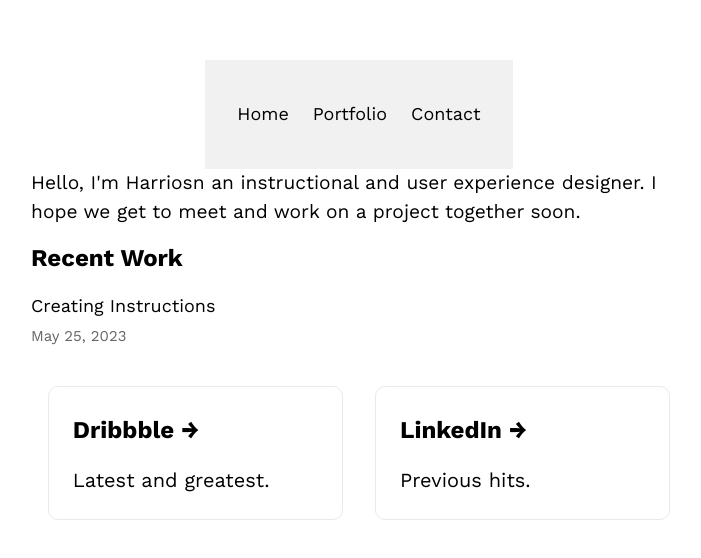
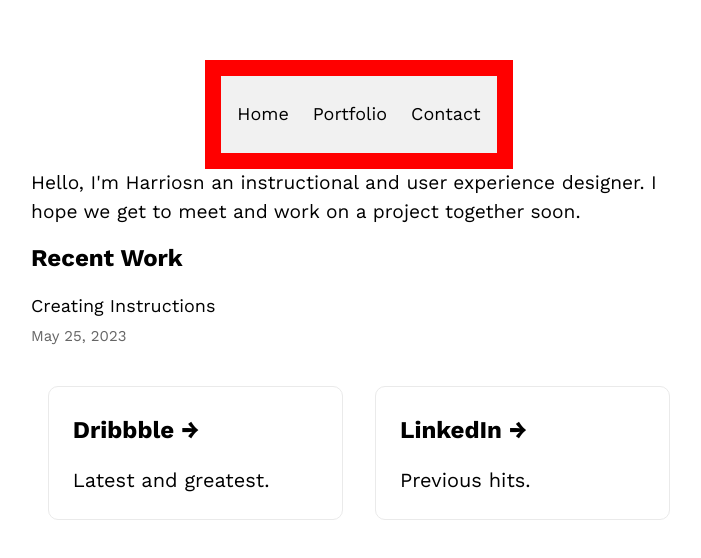
Before and after one commit to hgiven/subday, a Next.js app: page / in a window 1280 px wide. Shown: the part 102-660 px from the top of the page, without its empty margins (281-982 px from the left). Built offline with nearby package versions, Linux system fonts and the light colour scheme.

Commit message:
updated nave bar color and wdith / height amount

```diff
--- a/styles/global.css
+++ b/styles/global.css
@@ -49,7 +49,7 @@ nav{
   padding: 16px;
   justify-content: space-between;
   align-items: center;
-  background-color: #f1f1f1;
+  background-color: #ff0000;
 }
 .nav__menu-bar{
   display: flex;
@@ -58,8 +58,8 @@ nav{
   cursor: pointer;
 }
 .nav__menu-bar div{
-  width: 40px;
-  height: 4px;
+  width: 80px;
+  height: 2px;
   background-color: black;
   border-radius: 2px;
 }
```
